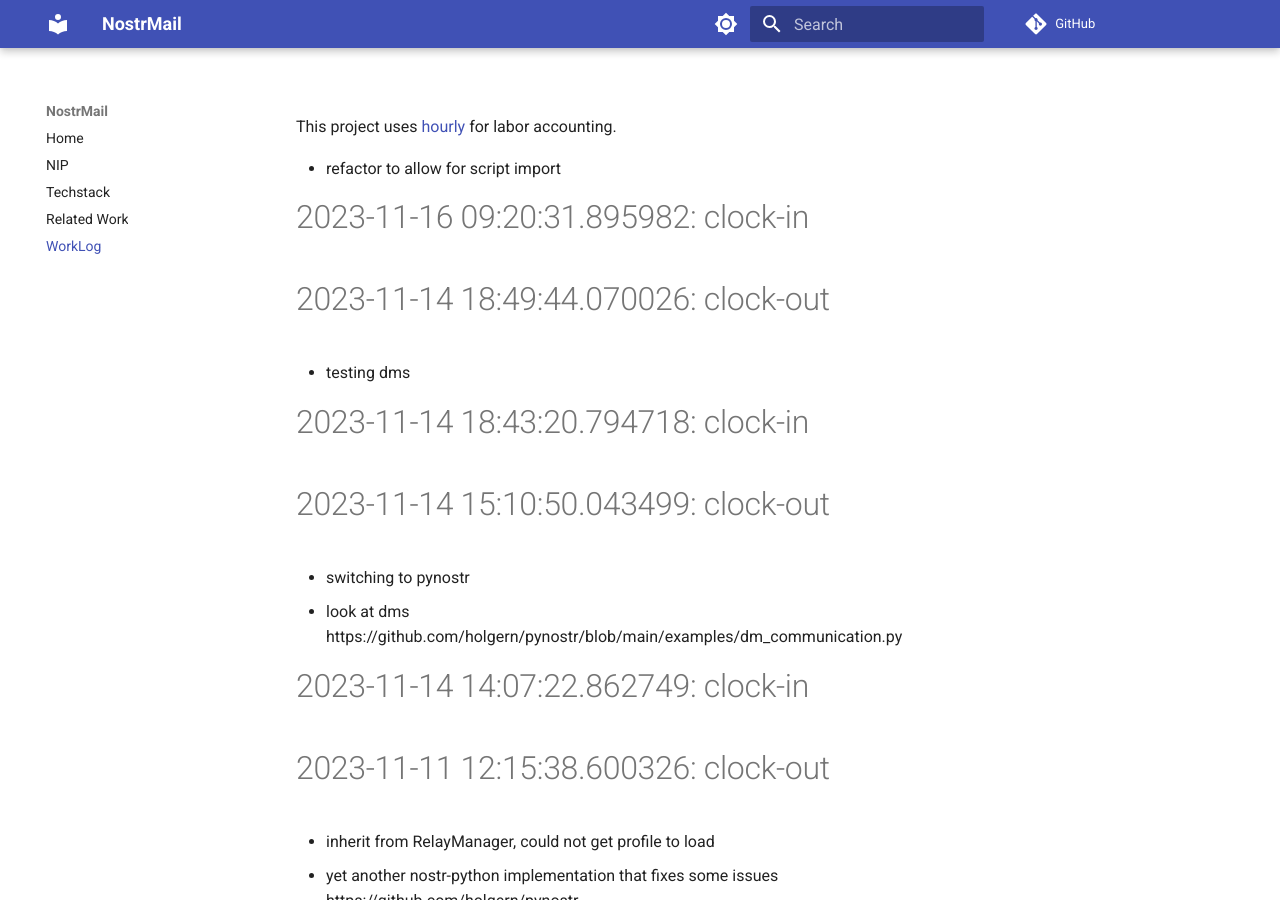
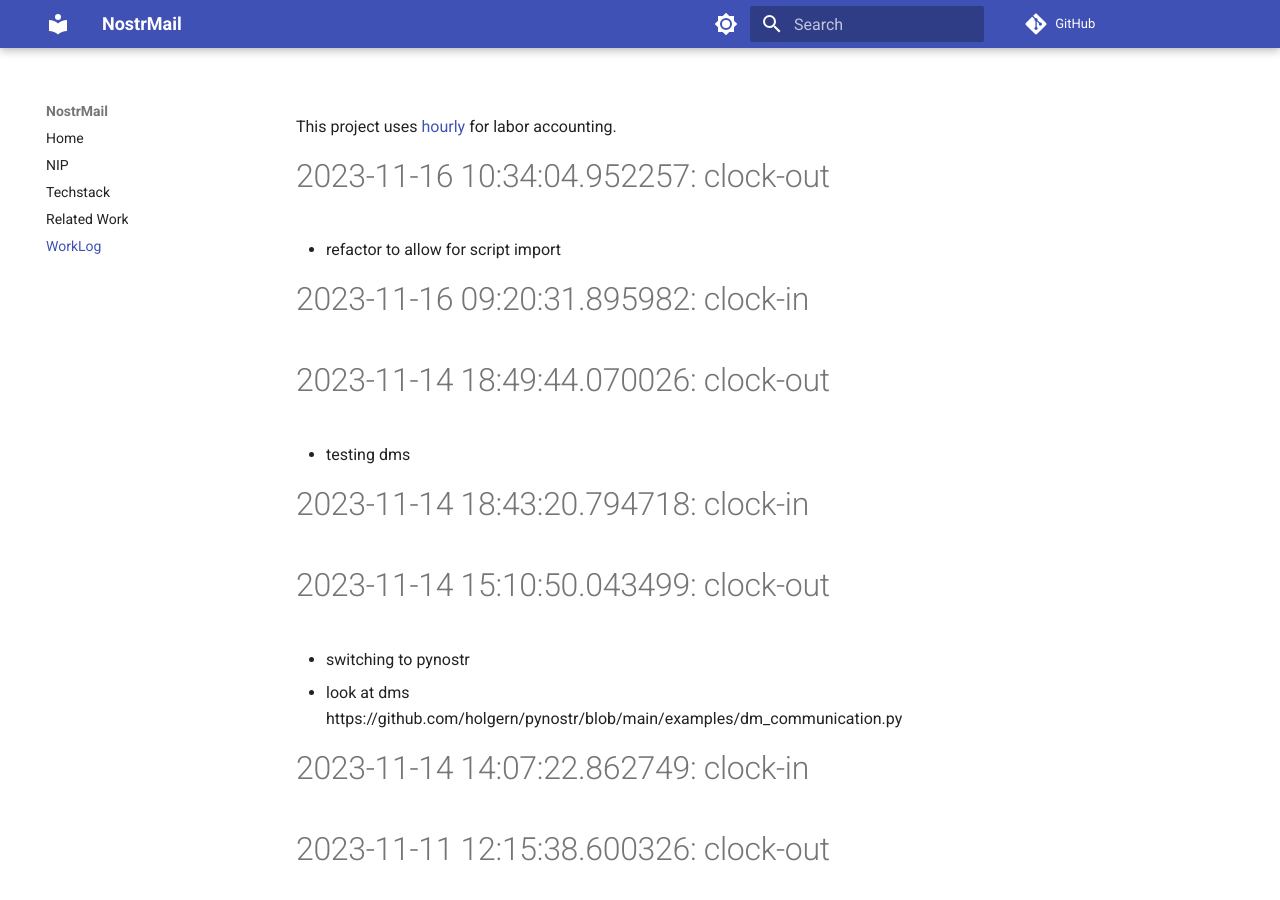
Before and after one commit to asherp/nostr-mail, an MkDocs documentation site: the page built from docs/WorkLog.md, in a window 1280 px wide and 900 px high. Built offline with MkDocs 1.6.1 and Material for MkDocs 9.7.7, drawn with Linux system fonts in a browser that asks for light colours; comment, search, counter and statistics services are not loaded.

Commit message:
clock-out

```diff
--- a/WorkLog.md
+++ b/WorkLog.md
@@ -1,3 +1,5 @@
+# 2023-11-16 10:34:04.952257: clock-out
+
 * refactor to allow for script import
 
 # 2023-11-16 09:20:31.895982: clock-in
```
